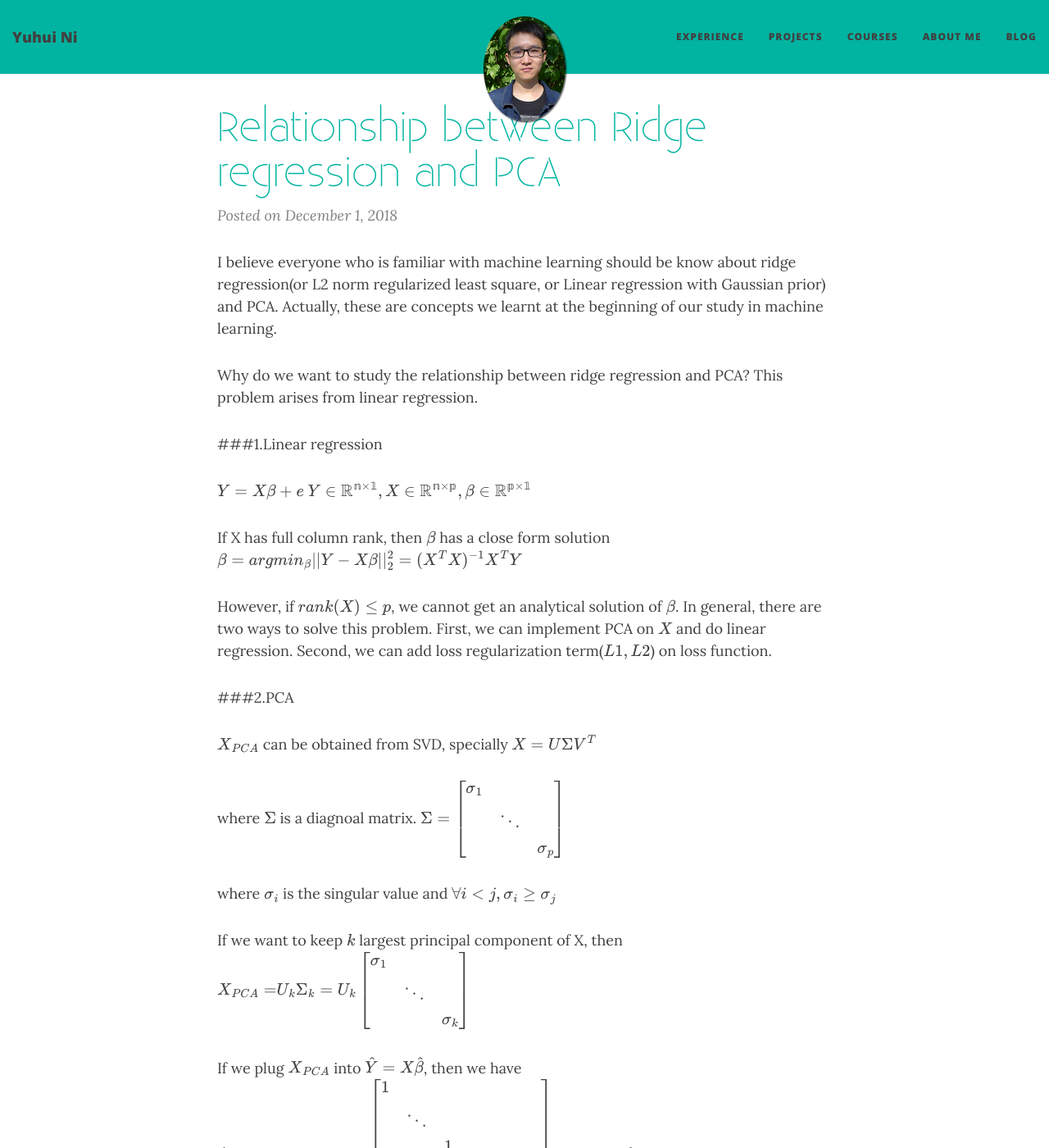
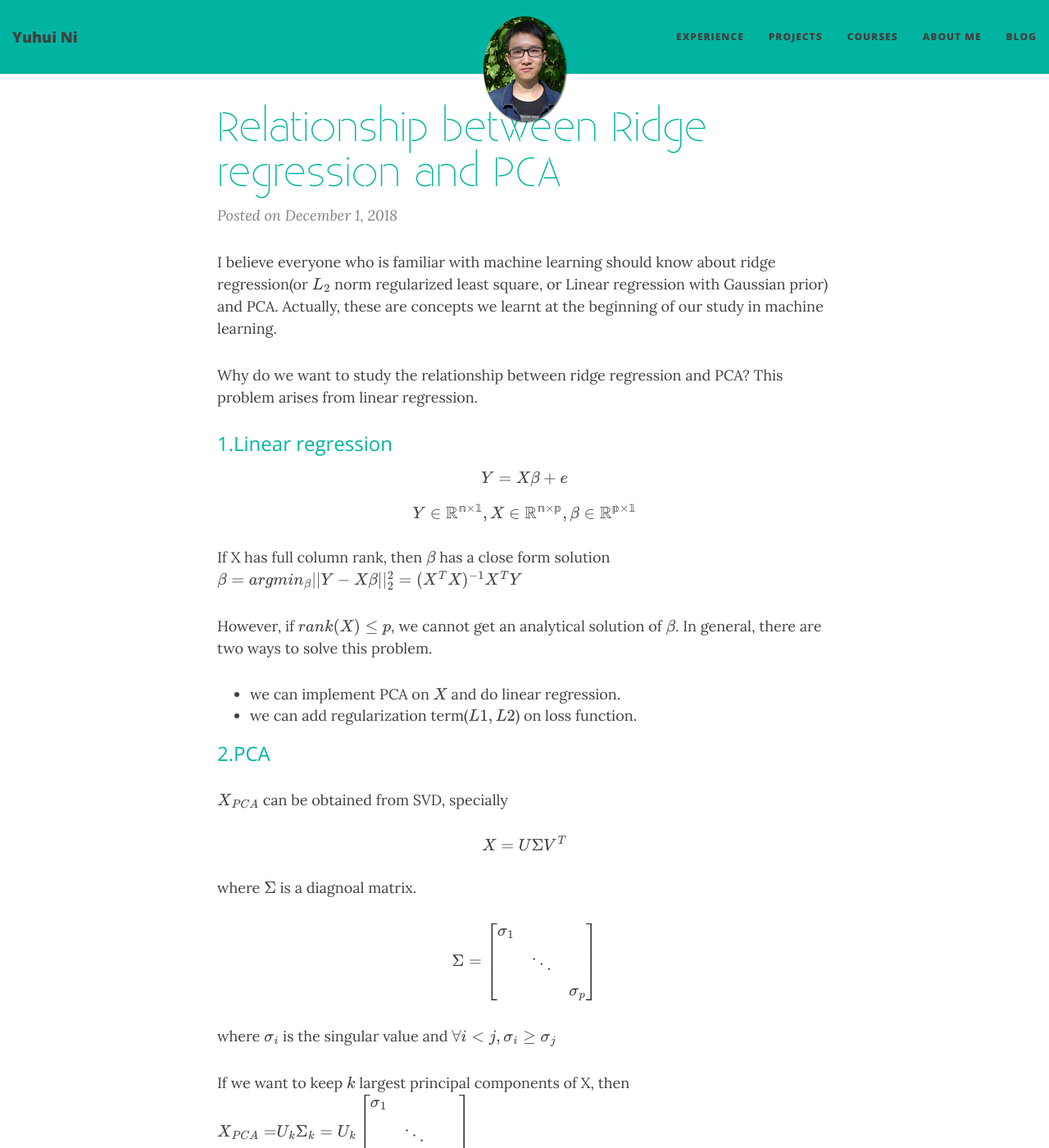
Before and after one commit to YuhuiNi/YuhuiNi.github.io, a Jekyll site: the page built from _posts/2018-12-01-relationship-between-ridge-regression-and-pca.md, in a window 1280 px wide and 1400 px high. Shown: the whole window at 82% size. Built offline with Jekyll 4.4.1, drawn with Linux system fonts in a browser that asks for light colours; nearby versions of some CDN libraries; formulas are drawn with MathJax 3; some of the changed text lies outside the part shown.

Commit message:
Update 2018-12-01-relationship-between-ridge-regression-and-pca.md

```diff
--- a/_posts/2018-12-01-relationship-between-ridge-regression-and-pca.md
+++ b/_posts/2018-12-01-relationship-between-ridge-regression-and-pca.md
@@ -3,28 +3,34 @@ layout: post
 title: Relationship between Ridge regression and PCA
 ---
 
-I believe everyone who is familiar with machine learning should be know about ridge regression(or L2 norm regularized least square, or Linear regression with Gaussian prior) and PCA. Actually, these are concepts we learnt at the beginning of our study in machine learning.
+I believe everyone who is familiar with machine learning should know about ridge regression(or \\(L_2\\) norm regularized least square, or Linear regression with Gaussian prior) and PCA. Actually, these are concepts we learnt at the beginning of our study in machine learning.
 
 Why do we want to study the relationship between ridge regression and PCA? This problem arises from linear regression.
 
-###1.Linear regression
+### 1.Linear regression
 
 $$Y=X\beta +e$$
+
 $$Y\in \mathbb{R^{n\times 1}}, X\in \mathbb{R^{n\times p}}, \beta \in \mathbb{R^{p \times 1}}$$
 
 If X has full column rank, then \\(\beta\\) has a close form solution
 $$\beta=argmin_{\beta}||Y-X\beta||_2^2=(X^TX)^{-1}X^T Y$$
 
 
-However, if \\(rank(X)\leq p\\), we cannot get an analytical solution of \\(\beta\\). In general, there are two ways to solve this problem. First, we can implement PCA on \\(X\\) and do linear regression. Second, we can add loss regularization term(\\(L1,L2\\)) on loss function.
+However, if \\(rank(X)\leq p\\), we cannot get an analytical solution of \\(\beta\\). In general, there are two ways to solve this problem.
+
+* we can implement PCA on \\(X\\) and do linear regression.
+* we can add regularization term(\\(L1,L2\\)) on loss function.
 
 
-###2.PCA
+### 2.PCA
 
 \\(X_{PCA}\\) can be obtained from SVD, specially
+
 $$X=U\Sigma V^T$$
 
 where \\(\Sigma\\) is a diagnoal matrix.
+
 $$\Sigma=
 \left[\begin{array}{ccc}
     \sigma_1 &        &  \\
@@ -35,7 +41,7 @@ $$
 
 where \\(\sigma_i\\) is the singular value and \\(\forall i<j, \sigma_i\geq \sigma_j\\)
 
-If we want to keep \\(k\\) largest principal component of X, then
+If we want to keep \\(k\\) largest principal components of X, then
 $$\begin{align}
 X_{PCA}&=
 \end{align}U_k\Sigma_k=U_k
@@ -76,14 +82,15 @@ $$\begin{align}
                &= \sum_{j=1}^{p}u_j\frac{\sigma_j^2}{\sigma_j^2+\lambda}u_j^TY
 \end{align}$$
 
-###4.Comparison
+### 4.Comparison
+
 $$\hat{Y}_{PCA}=(\sum_{j=1}^{k}u_j\cdot 1 \cdot u_j^T+\sum_{j=k+1}^{p}u_j\cdot 0 \cdot u_j^T)Y$$
 
 $$\hat{Y}_{ridge}=\sum_{j=1}^{p}u_j\frac{\sigma_j^2}{\sigma_j^2+\lambda}u_j^TY$$
 
 When we put these two equaitons together, we can see their relationship clearly.
 
-* for ridge regression, regularization term \\(\lambda \\) has different impact on different singular values. When \\(\sigma_i\\) is small, \\(\frac{\sigma_j^2}{\sigma_j^2+\lambda}\\) is also very small. On the contrary, \\(\frac{\sigma_j^2}{\sigma_j^2+\lambda}\\) tends to be 1 when \\(\sigma_i\\) is large.
+* for ridge regression, regularization term \\(\lambda \\) has different impact on different singular values. When \\(\sigma_j\\) is small, \\(\frac{\sigma_j^2}{\sigma_j^2+\lambda}\\) is also very small. On the contrary, \\(\frac{\sigma_j^2}{\sigma_j^2+\lambda}\\) tends to be 1 when \\(\sigma_j\\) is large.
 
 * for PCA, it sets all dimensions with small singular values to be 0 and remaining other dimensions to be 1.
 
```
Also changed, not shown: other parts of _posts/2018-12-01-relationship-between-ridge-regression-and-pca.md (+4 -4 lines).
